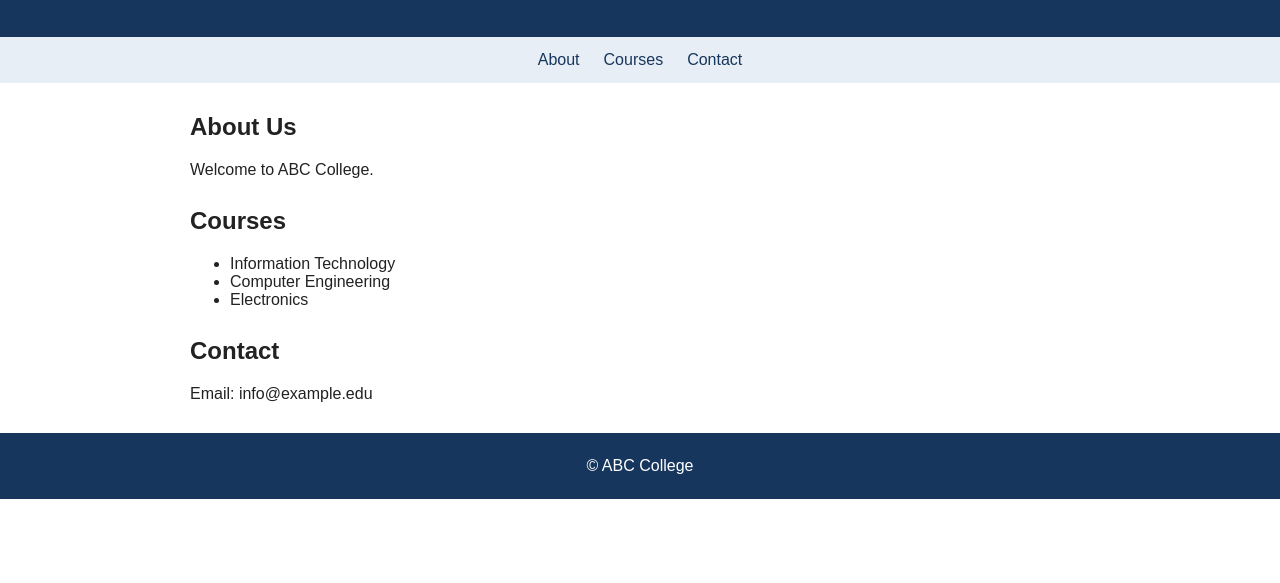
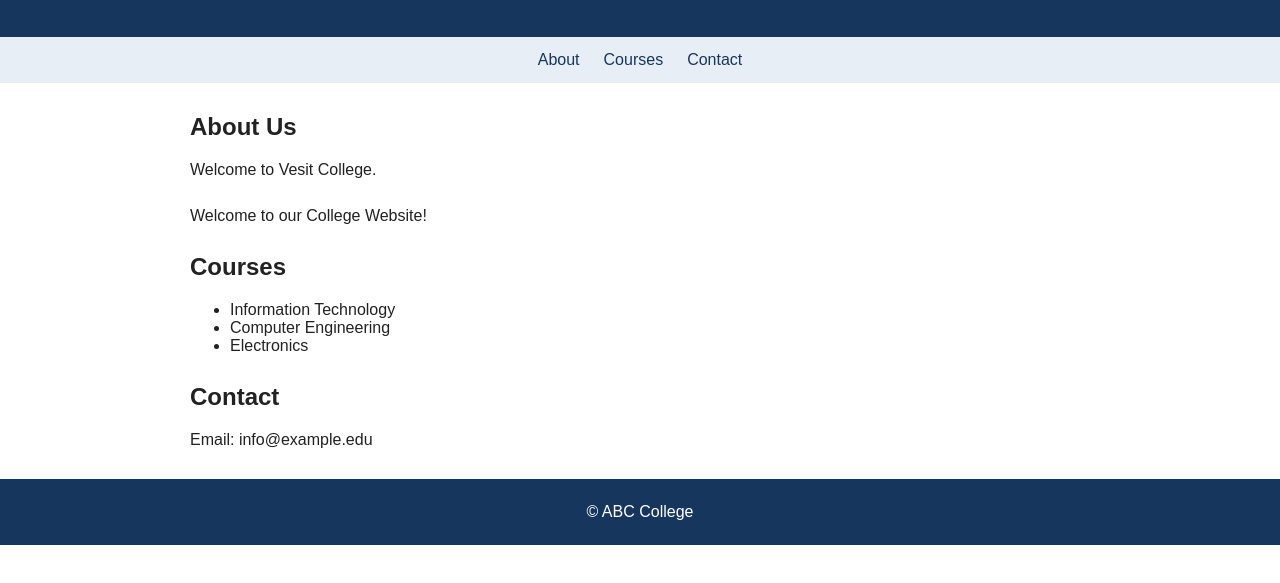
Before and after one commit to dREAMerSky119/College-Website-Practical, a plain HTML site: page index.html in a window 1280 px wide. Shown: the part 125-708 px from the top of the page. Drawn offline with Linux system fonts and the light colour scheme.

Commit message:
Changing the html file

```diff
--- a/index.html
+++ b/index.html
@@ -4,7 +4,7 @@
 <title>College Website</title><link rel="stylesheet" href="style.css"></head>
 <body><header><h1>ABC College</h1><p>Learning, Innovation and Excellence</p></header>
 <nav><a href="#about">About</a><a href="#courses">Courses</a><a href="#contact">Contact</a></nav>
-<main><section id="about"><h2>About Us</h2><p>Welcome to ABC College.</p></section>
+<main><section id="about"><h2>About Us</h2><p>Welcome to Vesit College.</p></section><p>Welcome to our College Website!</p>
 <section id="courses"><h2>Courses</h2><ul><li>Information Technology</li><li>Computer Engineering</li><li>Electronics</li></ul></section>
 <section id="contact"><h2>Contact</h2><p>Email: info@example.edu</p></section></main>
 <footer>© ABC College</footer></body></html>
```
